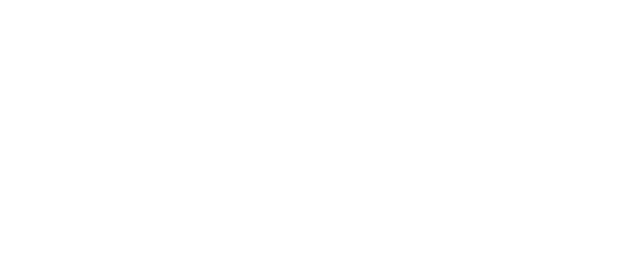
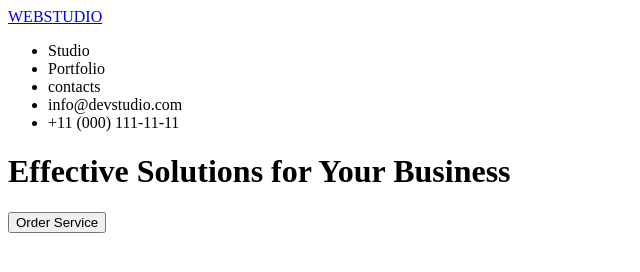
Before and after one commit to MSvidlo/goit-markup-hw-01, a plain HTML site: page index.html in a window 1280 px wide. Shown: the whole page, without its empty margins (0-640 px from the left). Drawn offline with Linux system fonts and the light colour scheme.

Commit message:
Update index.html

```diff
--- a/index.html
+++ b/index.html
@@ -2,12 +2,33 @@
 <html lang="en">
 <head>
     <meta charset="UTF-8">
-    <meta http-equiv="X-UA-Compatible" content="IE=edge">
     <meta name="viewport" content="width=device-width, initial-scale=1.0">
     <title>Document</title>
 </head>
 <body>
 
+     <header>
+        <a href="#">WEBSTUDIO</a>
+        <nav>
+
+             <ul>
+                <li>Studio</li>
+                <li>Portfolio</li>
+                <li>contacts</li>
+                <li>info@devstudio.com</li>
+                <li>+11 (000) 111-11-11</li>
+             </ul>
+        </nav>
+
+       <div>
+          <h1>Effective Solutions for Your Business</h1>
+          <button type="button">Order Service</button>
+       </div>
+     </header>
+
+    <section>
+
+    </section>
 
 </body>
 </html>
```
